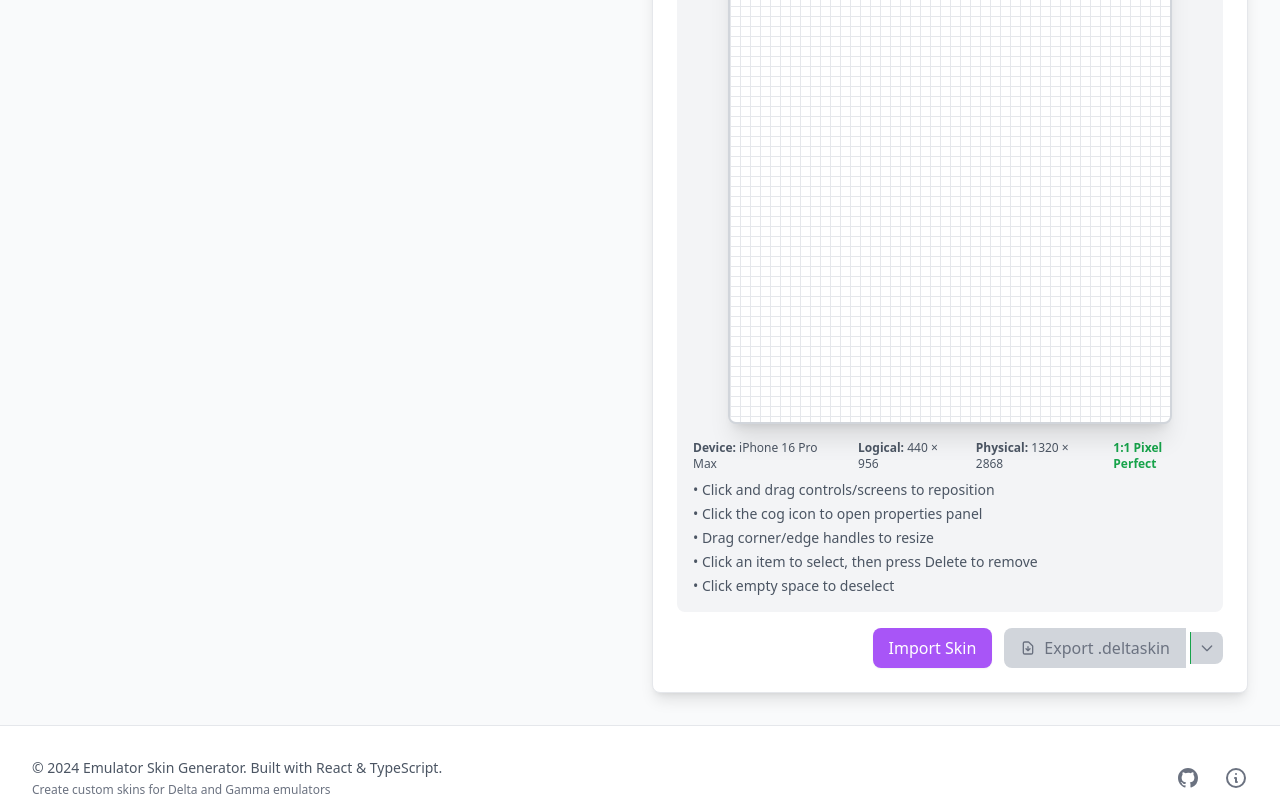
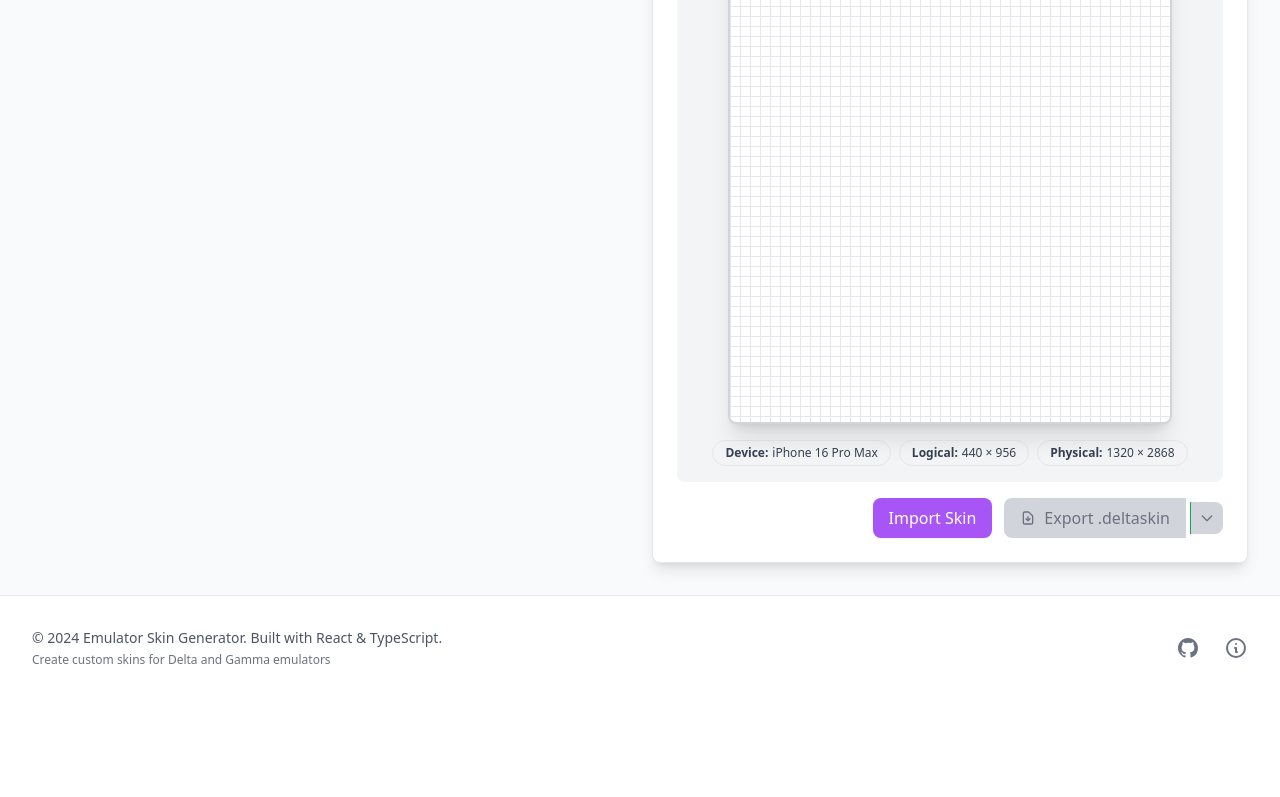
Before and after one commit to shelbyklein/emuskin-editor, a React (Vite) app: page /editor in a window 1280 px wide. Shown: the part 832-1629 px from the top of the page. After the commit the page ends 1532 px from the top, so only its background shows below. Built offline with nearby package versions, Linux system fonts and the light colour scheme.

Commit message:
refactor: Improve UI cleanliness and device info display
- Convert device info items to pill-style UI components
- Remove '1:1 Pixel Perfect' pill for cleaner interface
- Remove canvas help text section to reduce visual clutter
- Maintain dark mode support for device info pills

```diff
--- a/src/components/Canvas.tsx
+++ b/src/components/Canvas.tsx
@@ -1607,15 +1607,6 @@ const Canvas: React.FC<CanvasProps> = ({
           <div id="device-info-section" className="mt-4">
             <DeviceInfo device={device} scale={scale} />
           </div>
-
-          {/* Info panel */}
-          <div id="canvas-help-text" className="mt-2 text-sm text-gray-600 dark:text-gray-400 space-y-1">
-            <p>• Click and drag controls/screens to reposition</p>
-            <p>• Click the cog icon to open properties panel</p>
-            <p>• Drag corner/edge handles to resize</p>
-            <p>• Click an item to select, then press Delete to remove</p>
-            <p>• Click empty space to deselect</p>
-          </div>
         </div>
       ) : (
         <p className="text-gray-500 dark:text-gray-400">
--- a/src/components/DeviceInfo.tsx
+++ b/src/components/DeviceInfo.tsx
@@ -11,19 +11,16 @@ const DeviceInfo: React.FC<DeviceInfoProps> = ({ device }) => {
   if (!device) return null;
 
   return (
-    <div className="text-xs text-gray-600 dark:text-gray-400 space-y-1">
-      <div className="flex items-center space-x-4">
-        <span>
-          <strong>Device:</strong> {device.model}
+    <div className="text-xs">
+      <div className="flex items-center flex-wrap gap-2">
+        <span className="inline-flex items-center px-3 py-1 rounded-full bg-gray-100 dark:bg-gray-800 text-gray-700 dark:text-gray-300 border border-gray-200 dark:border-gray-700">
+          <strong className="mr-1">Device:</strong> {device.model}
         </span>
-        <span>
-          <strong>Logical:</strong> {device.logicalWidth} × {device.logicalHeight}
+        <span className="inline-flex items-center px-3 py-1 rounded-full bg-gray-100 dark:bg-gray-800 text-gray-700 dark:text-gray-300 border border-gray-200 dark:border-gray-700">
+          <strong className="mr-1">Logical:</strong> {device.logicalWidth} × {device.logicalHeight}
         </span>
-        <span>
-          <strong>Physical:</strong> {device.physicalWidth} × {device.physicalHeight}
-        </span>
-        <span className="text-green-600 dark:text-green-400">
-          <strong>1:1 Pixel Perfect</strong>
+        <span className="inline-flex items-center px-3 py-1 rounded-full bg-gray-100 dark:bg-gray-800 text-gray-700 dark:text-gray-300 border border-gray-200 dark:border-gray-700">
+          <strong className="mr-1">Physical:</strong> {device.physicalWidth} × {device.physicalHeight}
         </span>
       </div>
     </div>
```
